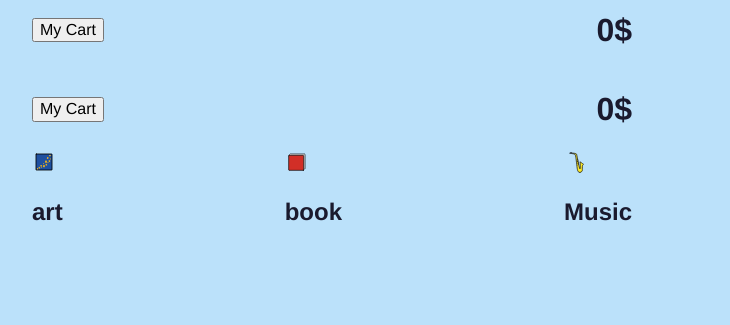
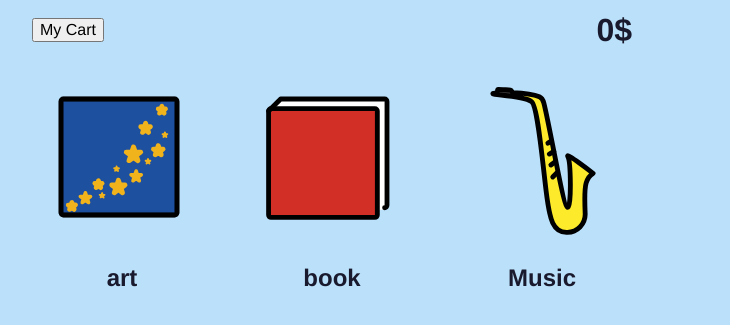
Before and after one commit to eugenekotovx/simple-shop-app, a Vue app: page /shop in a window 1280 px wide. Shown: the part 295-620 px from the top of the page, without its empty margins (308-1038 px from the left). Built offline with nearby package versions, Linux system fonts and the light colour scheme; data requests are answered from the project's data file; what vue-js-modal would draw is missing.

Commit message:
change styles

```diff
--- a/src/views/Shop.vue
+++ b/src/views/Shop.vue
@@ -1,14 +1,12 @@
 <template>
   <div>
-    <Cart/>
-    <div class="shop__wrapper">
-    <div v-for="category in categories"  :key="category" class="shop__category-title">
+    <div class="category__wrapper">
+    <div v-for="category in categories"  :key="category" class="category__name">
       <router-link :to="{ name: 'category-show', params: {category : category }}">
-        <BaseIcon :name="category" />
+        <BaseIcon :width="174" :height="174" :name="category" />
         <h2 >
             {{ category }}
         </h2>
-
       </router-link>
      </div>
     </div>
@@ -18,14 +16,9 @@
 
 <script>
 import { mapState } from 'vuex'
-import Cart from '@/components/Cart'
-
 
 export default {
   name: 'Shop',
-  components: {
-    Cart
-  },
   mounted() {
     this.$store.dispatch('shop/getCategories')
   },
@@ -38,25 +31,26 @@ export default {
 }
 </script>
 <style media="screen" lang="scss">
-
   .btn {
     height: 24px;
   }
-  .shop {
+  .category {
     &__wrapper {
       display: flex;
       flex-direction: row;
       justify-content: space-between;
     }
-      &__category-title {
+    &__name {
       color: #1a1a2e;
       text-decoration: none;
       display: flex;
       a {
         text-decoration: none;
         color: #1a1a2e;
+        display: flex;
+        flex-direction: column;
+        text-align: center;
       }
-
     }
   }
 
```
Lines whose indentation alone changed are shown as unchanged.
